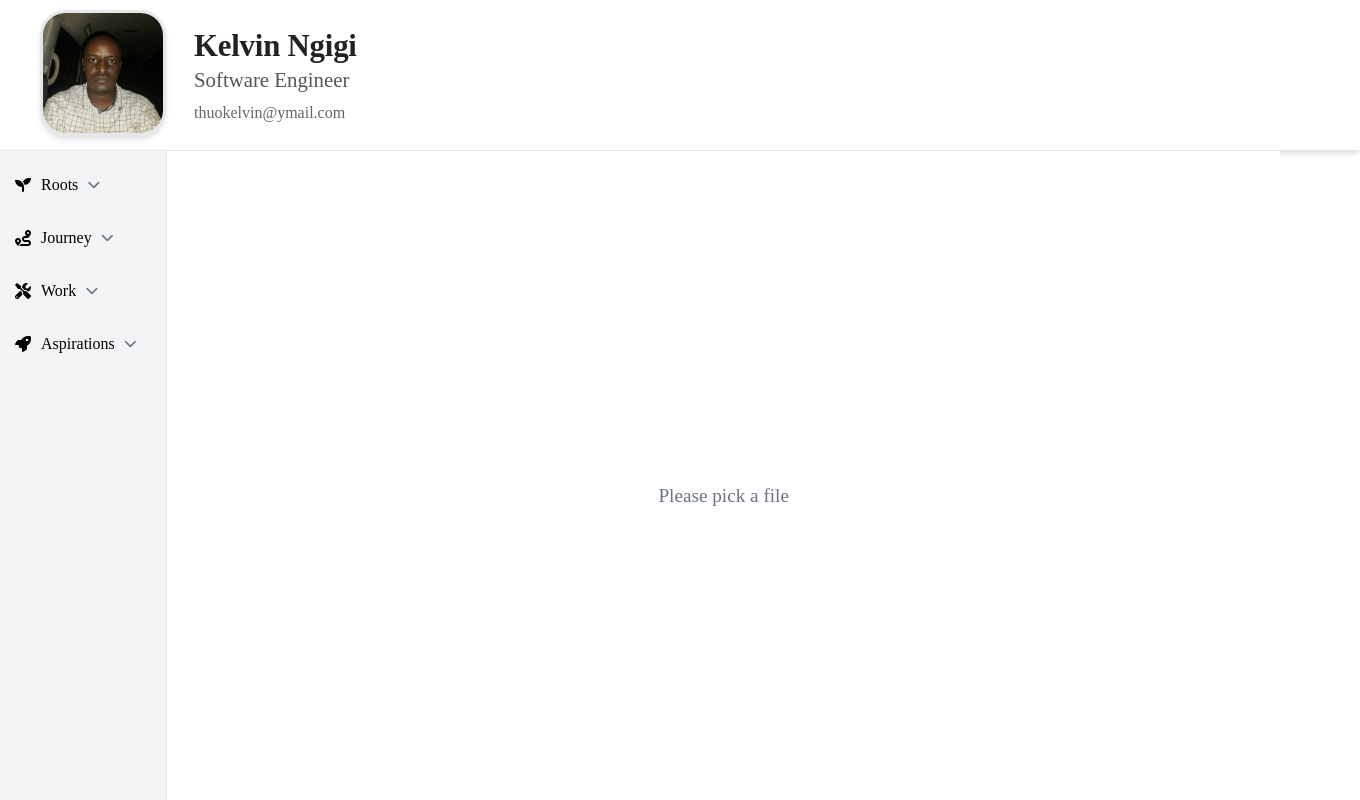
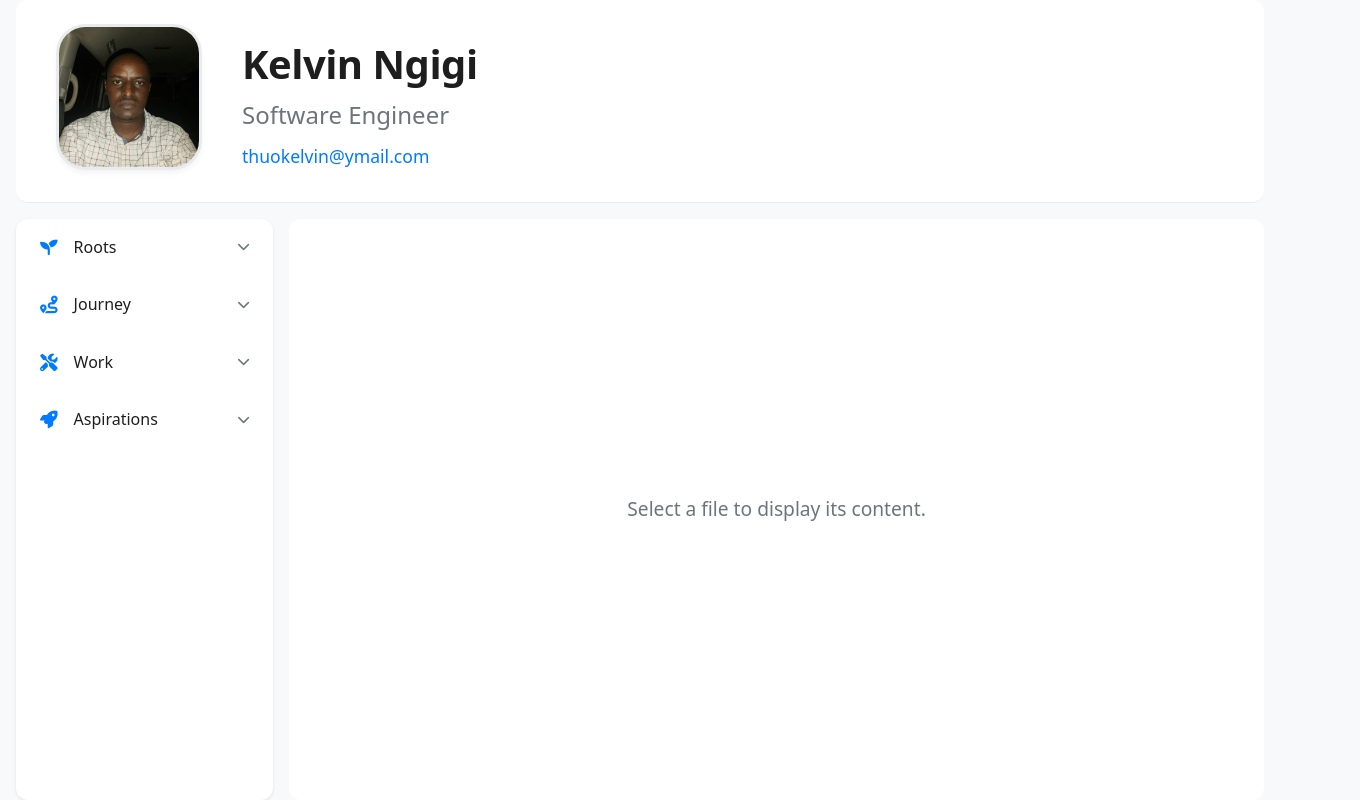
Before and after one commit to kelvinthuo999/portfolio, a plain HTML site: page index.html in a window 1280 px wide. Shown: the whole page, 1360 px wide, since content can reach past the window. Drawn offline with Linux system fonts and the light colour scheme.

Commit message:
update the css for header and folder column.

```diff
--- a/index.html
+++ b/index.html
@@ -3,7 +3,7 @@
 <head>
     <meta charset="UTF-8">
     <meta name="viewport" content="width=device-width, initial-scale=1.0">
-    <title>Kelvin</title>
+    <title>Kelvin Ngigi | Software Engineer</title>
     <link rel="stylesheet" href="styles.css"/>
     <link rel="stylesheet" href="https://cdnjs.cloudflare.com/ajax/libs/font-awesome/6.0.0/css/all.min.css">
 </head>
@@ -17,22 +17,22 @@
                 <h1 class="profile_name"> Kelvin Ngigi </h1>
                 <div class="profile_meta">
                     <h2 class="profile_title"> Software Engineer </h2>
-                    <p class="profile_email">thuokelvin@ymail.com</p>
+                    <a href="mailto:thuokelvin@ymail.com" class="profile_email">thuokelvin@ymail.com</a>
                 </div>
             </div>
         </header>
 
         <div class="main_content">
             <div class="folder_column">
-                <div class="folder" data-folder="roots">
+                <div class="folder">
                     <div class="folder_header">
                         <i class="fas fa-seedling folder_icon"></i>
                         <span class="folder_name"> Roots </span>
                         <i class="fas fa-chevron-down folder_arrow"></i>
                     </div>
                     <div class="folder_contents">
-                        <div class="file">Bio</div>
-                        <div class="file">Values</div>
+                        <div class="file" data-content-key="Bio">Bio</div>
+                        <div class="file" data-content-key="Values">Values</div>
                     </div>
                 </div>
 
@@ -43,43 +43,42 @@
                         <i class="fas fa-chevron-down folder_arrow"></i>
                     </div>
                     <div class="folder_contents">
-                        <div class="file">Education</div>
-                        <div class="file">Career Summary</div>
-                        <div class="file">Skills</div>
-                        <div class="file">Resume</div>
-                        <div class="file">Achievements</div>
+                        <div class="file" data-content-key="Education">Education</div>
+                        <div class="file" data-content-key="Career Summary">Career Summary</div>
+                        <div class="file" data-content-key="Skills">Skills</div>
+                        <div class="file" data-content-key="Resume">Resume</div>
                     </div>
                 </div>
 
-                <div class="folder" data-folder="work">
+                <div class="folder">
                     <div class="folder_header">
                         <i class="fas fa-tools folder_icon"></i>
                         <span class="folder_name">Work</span>
                         <i class="fas fa-chevron-down folder_arrow"></i>
                     </div>
                     <div class="folder_contents">
-                        <div class="file">Projects</div>
-                        <div class="file">Ongoing Work</div>
-                        <div class="file">Collaborations</div>
+                        <div class="file" data-content-key="Projects">Projects</div>
+                        <div class="file" data-content-key="Ongoing Work">Ongoing Work</div>
+                        <div class="file" data-content-key="Collaborations">Collaborations</div>
                     </div>
                 </div>
 
-                <div class="folder" data-folder="aspirations">
+                <div class="folder">
                     <div class="folder_header">
                         <i class="fas fa-rocket folder_icon"></i>
                         <span class="folder_name">Aspirations</span>
                         <i class="fas fa-chevron-down folder_arrow"></i>
                     </div>
                     <div class="folder_contents">
-                        <div class="file">Goals</div>
-                        <div class="file">Vision</div>
+                        <div class="file" data-content-key="Goals">Goals</div>
+                        <div class="file" data-content-key="Vision">Vision</div>
                     </div>
                 </div>
             </div>
 
             <div class="content_display">
                 <div class="content_placeholder">
-                    <p>Please pick a file</p>
+                    <p>Select a file to display its content.</p>
                 </div>
             </div>
         </div>
--- a/styles.css
+++ b/styles.css
@@ -1,19 +1,31 @@
 :root {
-    --primary-color: #2563eb;
-    --secondary-color: #1e40af;
-    --text-color: #1f2937;
-    --light-gray: #f3f4f6;
-    --medium-gray: #e5e7eb;
-    --dark-gray: #6b7280;
+    --primary-color: #1e1e1e;
+    --secondary-color: #2d2d2d;
+    --accent-color: #007AFF;
+    --text-color: #333333;
+    --light-gray: #f8f9fa;
+    --medium-gray: #e9ecef;
+    --dark-gray: #6c757d;
     --white: #ffffff;
     --shadow: 0 4px 6px -1px rgba(0, 0, 0, 0.1),
               0 2px 4px -1px rgba(0, 0, 0, 0.06);
+    --font-sans: system-ui, -apple-system, BlinkMacSystemFont, 'Segoe UI', Roboto, 'Helvetica Neue', Arial, sans-serif;
+    --shadow-sm: 0 1px 3px rgba(0,0,0,0.1);
+    --shadow-md: 0 4px 6px -1px rgba(0,0,0,0.05);
+    --transition: all 0.3s ease;
 }
 
 html, body {
     height: 100%;
     margin: 0;
     padding: 0;
+}
+
+body {
+    font-family: var(--font-sans);
+    color: var(--text-color);
+    line-height: 1.6;
+    background-color: var(--light-gray);
 }
 
 body > div {
@@ -27,23 +39,22 @@ body > div {
     background-color: var(--white);
     display: flex;
     align-items: center;
-    padding: 10px 40px;
-    width: 100%;
+    padding: 1.5rem 2.5rem;
+    border-radius: 12px;
     border-bottom: 1px solid var(--medium-gray);
-    flex-shrink: 0;
-    box-shadow: var(--shadow);
+    margin: 0 1rem 1rem 1rem;
 }
 .profile_image_container {
-    padding-right: 1.75rem;
+    padding-right: 2.5rem;
 }
 .profile_img {
     border-radius: 20%;
     border: 3px solid var(--medium-gray);
-    width: 120px;
-    height: 120px;
+    width: 140px;
+    height: 140px;
     object-fit: cover;
-    box-shadow: var(--shadow);
-    transition: all 0.3s ease;
+    box-shadow: var(--shadow-md);
+    transition: var(--transition);
 }
 .profile_img:hover {
     transform: scale(1.10);
@@ -52,86 +63,90 @@ body > div {
 
 .profile_info {
     flex: 1;
-    display: flex;
+    /* display: flex;
     flex-direction: column;
-    gap: 0.15rem;
+    gap: 0.15rem; */
 }
 .profile_name {
-    color: #222;
-    font-size: 1.925rem;
-    font-weight: 600;
+    color: var(--primary-color);
+    font-size: 2.5rem;
+    font-weight: 700;
     margin: 0;
-    letter-spacing: -0.20px;
-    line-height: 1.2;
+    letter-spacing: -0.5px;
+    /* line-height: 1.2; */
 }
 .profile_meta {
     display: flex;
     flex-direction: column;
-    align-items: self-start;
-    gap:0.75rem;
+    /* align-items: self-start; */
+    gap:0.5rem;
 }
 .profile_title {
-    color: #555;
-    font-size: 1.3rem;
-    font-weight: 450;
+    color: var(--dark-gray);
+    font-size: 1.5rem;
+    font-weight: 500;
     margin: 0;
 }
 
 .profile_email {
-    color: #666;
-    font-size: 1rem;
-    margin: 0;
-    transition: color 0.2s ease;
+    color: var(--accent-color);
+    font-size: 1.1rem;
+    text-decoration: none;
+    /* margin: 0; */
+    transition: var(--transition);
 }
 .profile_email:hover {
-    color: var(--primary-color);
+    opacity: 0.8;
 }
 
 /* main content area */
 .main_content {
     display: flex;
     flex: 1;
-    overflow: hidden;
+    gap: 1rem;
+    margin: 0;
+    padding: 0 1rem;
 }
 .folder_column {
-    width: 13%;
-    height: 100%;
-    display: flex;
-    flex-direction: column;
-    background-color: var(--light-gray);
-    border-right: 1px solid var(--medium-gray);
-    padding: 15px 0;
-    overflow-y: auto;
-    flex-shrink: 0;
+    width: 280px;
+    background-color: var(--white);
+    border-radius: 12px;
+    box-shadow: var(--shadow-sm);
+    padding: 0.5rem;
 }
 .folder {
-    padding-bottom: 15px;
+    padding-bottom: 1rem;
 }
 .folder_header {
     display: flex;
     align-items: center;
-    padding: 10px 15px;
+    padding: 0.5rem 1rem;
     cursor: pointer;
-    transition: background-color 0.2s;
+    border-radius: 8px;
+    transition: var(--transition);
 }
 .folder_header:hover {
-    background-color: var(--medium-gray);
+    background-color: var(--light-gray);
 }
 .folder_icon {
-    margin-right: 10px;
+    margin-right: 1rem;
+    color: var(--accent-color);
+    font-size: 1.1rem;
 }
 .folder_name {
-    margin-right: 10px;
+    color: var(--primary-color);
     font-weight: 500;
 }
 .folder_arrow {
+    margin-left: auto;
     color: var(--dark-gray);
-    transition: transform 0.2s;
+    transition: var(--transition);
     font-size: 0.8rem;
 }
 .folder_contents {
+    margin-top: 0.5rem;
     display: none;
-    padding-left: 30px;
+    padding-left: 2.75rem;
 }
 .folder_contents.show {
     display: block;
@@ -143,9 +158,11 @@ body > div {
     background-color: var(--medium-gray);
 }
 .file {
-    padding: 8px 15px;
-    cursor: pointer;
-    transition: background-color 0.2s;
+    padding: 0.5rem 1rem;
+    border-radius: 6px;
+    transition: var(--transition);
+    color: var(--text-color);
+    font-size: 0.95rem;
 }
 .file:hover {
     background-color: var(--medium-gray);
@@ -154,8 +171,8 @@ body > div {
 
 /* Content Display Area */
 .content_display {
+    border-radius: 12px;
     width: 87%;
-    height: 100%;
     overflow-y: auto;
     padding: 20px;
     background-color: var(--white);
```
